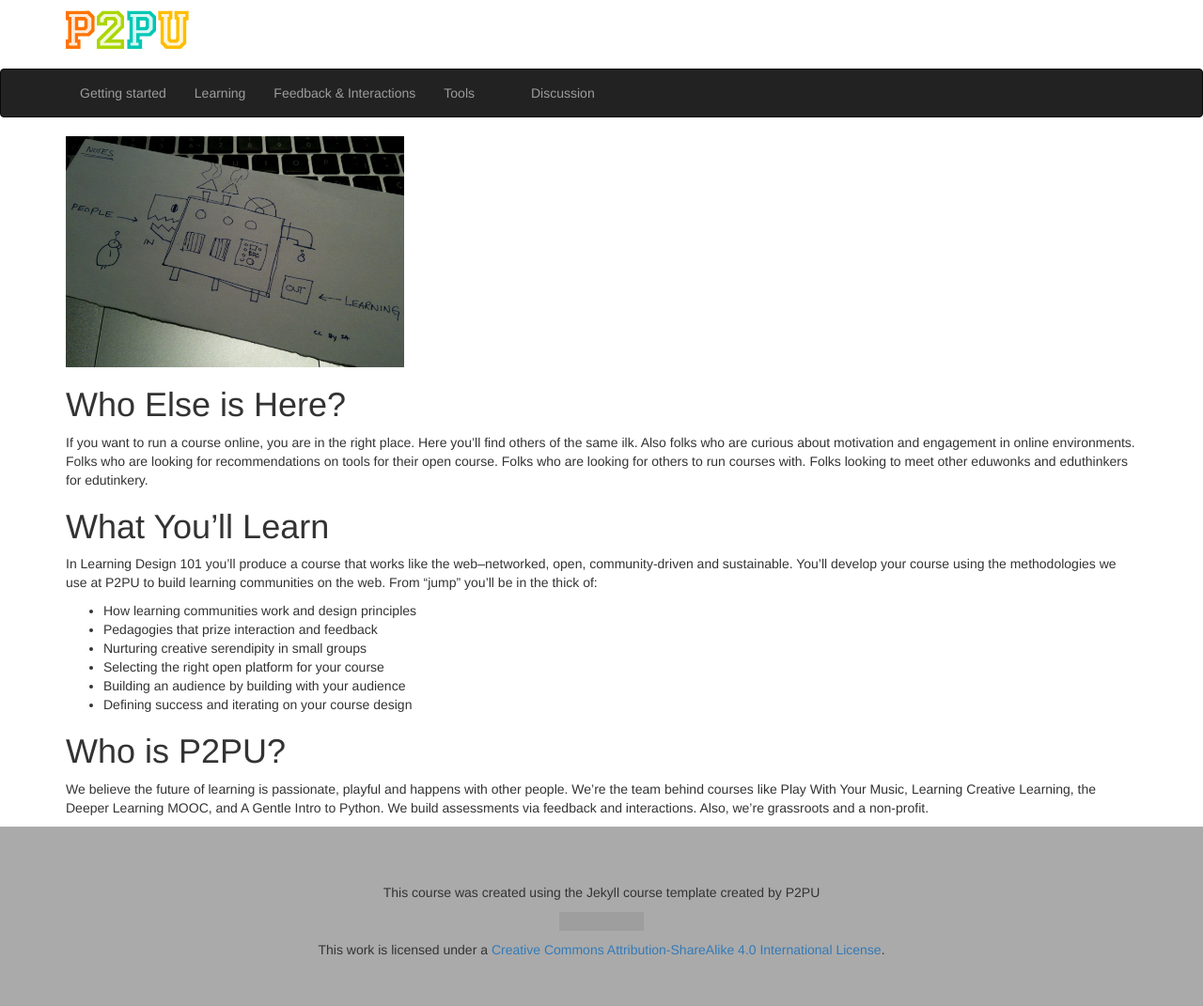
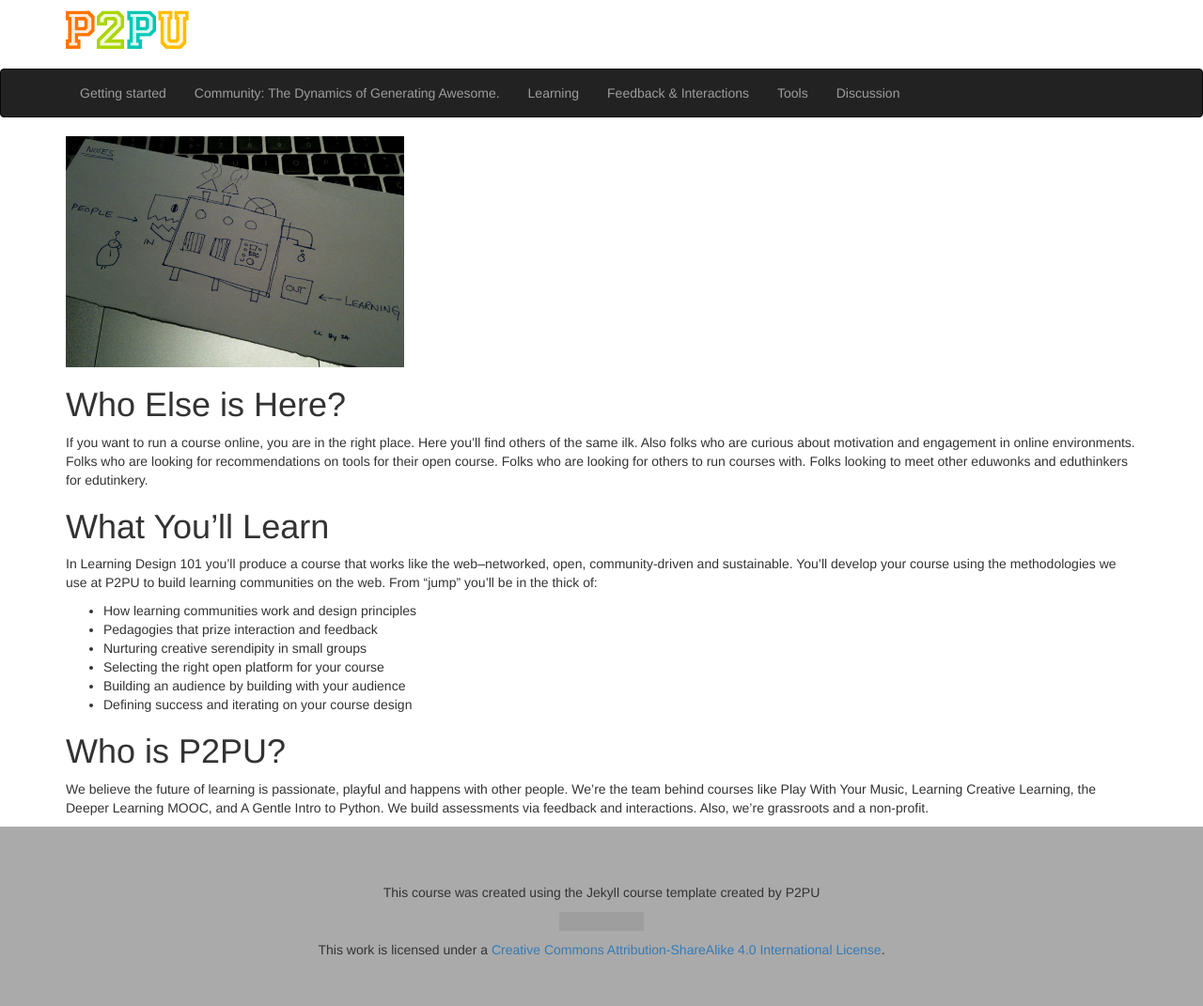
Before and after one commit to p2pu/social-learning-course, a Jekyll site: the page built from index.md, in a window 1280 px wide. Shown: the whole page at 94% size. Built offline with Jekyll 4.4.1, drawn with Linux system fonts in a browser that asks for light colours; nearby versions of some CDN libraries; Markdown is read by kramdown in place of the engine named in the settings; grey boxes are pictures that could not be loaded.

Commit message:
Update 2000-01-01-community.markdown

```diff
--- a/_posts/2000-01-01-community.markdown
+++ b/_posts/2000-01-01-community.markdown
@@ -1,5 +1,5 @@
 ---
-title: Community: The Dynamics of Generating Awesome.
+title: "Community: The Dynamics of Generating Awesome."
 layout: course_page
 categories: [content]
 ---
```
